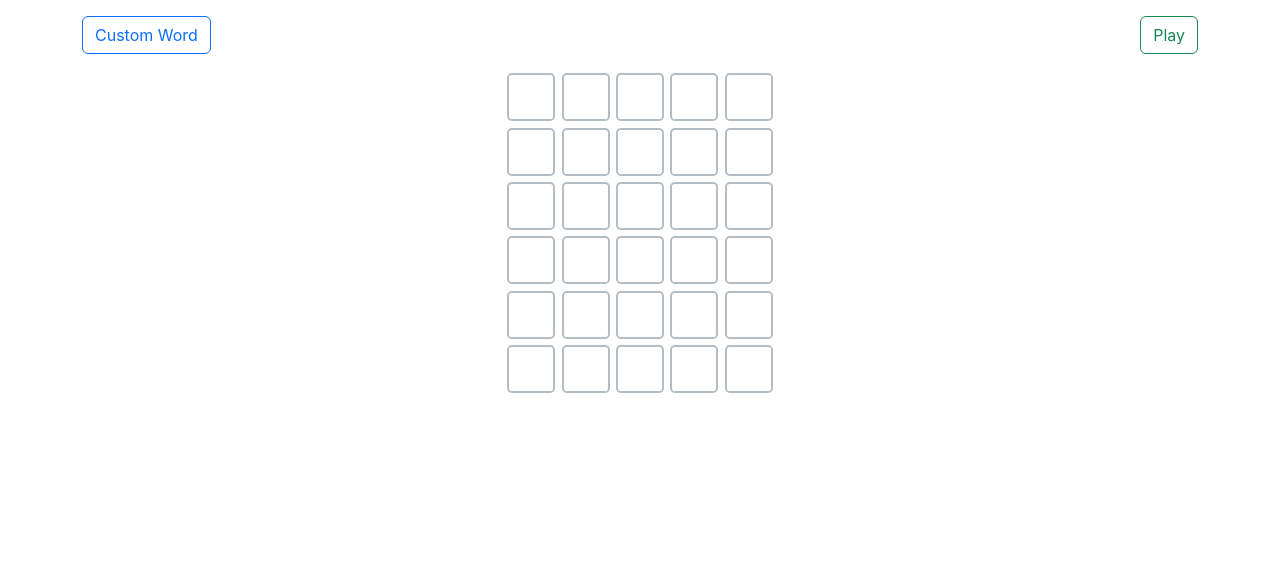
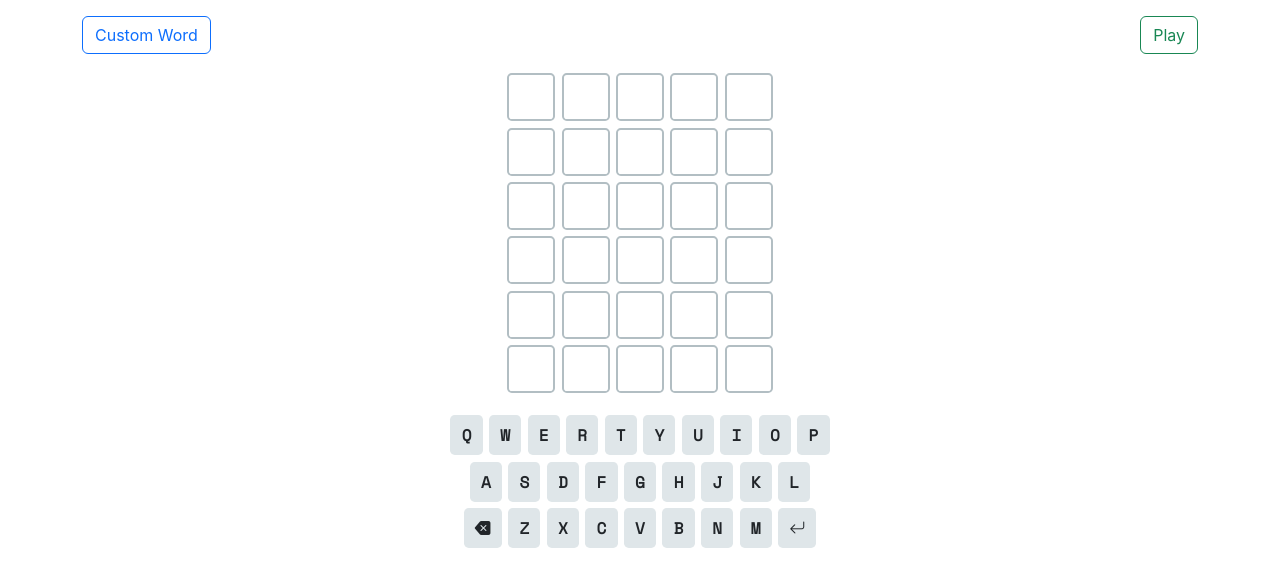
Before and after one commit to lightzane/react-wordle, a React (Create React App) app: page / in a window 1280 px wide. Shown: the top 586 px of the page. Built offline with nearby package versions, Linux system fonts and the light colour scheme.

Commit message:
add on-screen keyboard

```diff
--- a/package.json
+++ b/package.json
@@ -1,5 +1,5 @@
 {
-  "name": "react-freedom-wordle",
+  "name": "react-wordle",
   "version": "0.1.0",
   "private": true,
   "homepage": ".",
--- a/public/index.html
+++ b/public/index.html
@@ -24,8 +24,9 @@
       work correctly both with client-side routing and a non-root public URL.
       Learn how to configure a non-root public URL by running `npm run build`.
     -->
-    <title>React Freedom Wordle</title>
+    <title>React Wordle</title>
     <link href="https://cdn.jsdelivr.net/npm/bootstrap@5.2.3/dist/css/bootstrap.min.css" rel="stylesheet" integrity="sha384-rbsA2VBKQhggwzxH7pPCaAqO46MgnOM80zW1RWuH61DGLwZJEdK2Kadq2F9CUG65" crossorigin="anonymous">
+    <link rel="stylesheet" href="https://cdn.jsdelivr.net/npm/bootstrap-icons@1.10.3/font/bootstrap-icons.css">
   </head>
   <body>
     <noscript>You need to enable JavaScript to run this app.</noscript>
--- a/src/App.tsx
+++ b/src/App.tsx
@@ -2,6 +2,7 @@ import React, { KeyboardEvent, useCallback, useContext, useEffect, useState } fr
 import './App.scss';
 import { Board } from './components/board/board';
 import { Header } from './components/header/header';
+import { Keyboard } from './components/keyboard';
 import { GlobalContext } from './state/global.context';
 
 export const App: React.FC = () => {
@@ -58,6 +59,7 @@ export const App: React.FC = () => {
       <Header isModalCustomWordOpened={handleModalCustomWordOpened} />
       {/* <span className="font-space">{globalCtx?.currentWord?.replace(/./gi, '*')}</span> */}
       <Board />
+      <Keyboard />
     </div>
   );
 
--- /dev/null
+++ b/src/components/keyboard/index.ts
@@ -0,0 +1 @@
+export * from './keyboard';
--- /dev/null
+++ b/src/components/keyboard/keyboard.module.scss
@@ -0,0 +1,22 @@
+.key {
+    background-color: #dfe6e9;
+    padding: .5rem .7rem;
+    margin: .2rem;
+    border-radius: .3rem;
+    cursor: pointer;
+    transition: 250ms ease-in;
+    &:hover {
+        background-color: #b2bec3;
+    }
+}
+
+.keyboard_row {
+    display: flex;
+    font-family: 'Space Mono', monospace;
+    font-weight: bold;
+
+    // handset
+    @media screen and (max-width: 599.98px) and (orientation: portrait) {
+        font-size: 0.8rem;
+    }
+}
--- /dev/null
+++ b/src/components/keyboard/keyboard.tsx
@@ -0,0 +1,80 @@
+import React, { useContext } from 'react';
+import { GlobalContext } from '../../state/global.context';
+import style from './keyboard.module.scss';
+
+export const Keyboard: React.FC = () => {
+
+    const globalCtx = useContext(GlobalContext);
+
+    function triggerKey(key: string): void {
+        if (!globalCtx) return;
+        // * Add letter
+        if (key !== 'BACKSPACE' && key !== 'ENTER') {
+            globalCtx.incrementBox();
+        }
+
+        // * Delete letter
+        else if (key === 'BACKSPACE') {
+            globalCtx.decrementBox();
+        }
+
+        // * Enter and Submit word
+        else {
+            // Word not completed, do not proceed on entering letter "Enter" key
+            if (globalCtx.currentWord && globalCtx.currentWord.length > globalCtx.currentBox) {
+                return;
+            }
+        }
+
+        globalCtx.enterLetter(key);
+    }
+
+    const row1 = <>
+        <div className={style.key} onClick={() => triggerKey('Q')}>Q</div>
+        <div className={style.key} onClick={() => triggerKey('W')}>W</div>
+        <div className={style.key} onClick={() => triggerKey('E')}>E</div>
+        <div className={style.key} onClick={() => triggerKey('R')}>R</div>
+        <div className={style.key} onClick={() => triggerKey('T')}>T</div>
+        <div className={style.key} onClick={() => triggerKey('Y')}>Y</div>
+        <div className={style.key} onClick={() => triggerKey('U')}>U</div>
+        <div className={style.key} onClick={() => triggerKey('I')}>I</div>
+        <div className={style.key} onClick={() => triggerKey('O')}>O</div>
+        <div className={style.key} onClick={() => triggerKey('P')}>P</div>
+    </>;
+
+    const row2 = <>
+        <div className={style.key} onClick={() => triggerKey('A')}>A</div>
+        <div className={style.key} onClick={() => triggerKey('S')}>S</div>
+        <div className={style.key} onClick={() => triggerKey('D')}>D</div>
+        <div className={style.key} onClick={() => triggerKey('F')}>F</div>
+        <div className={style.key} onClick={() => triggerKey('G')}>G</div>
+        <div className={style.key} onClick={() => triggerKey('H')}>H</div>
+        <div className={style.key} onClick={() => triggerKey('J')}>J</div>
+        <div className={style.key} onClick={() => triggerKey('K')}>K</div>
+        <div className={style.key} onClick={() => triggerKey('L')}>L</div>
+    </>;
+
+    const row3 = <>
+        <div className={style.key} onClick={() => triggerKey('BACKSPACE')}>
+            <i className='bi bi-backspace-fill'></i>
+        </div>
+        <div className={style.key} onClick={() => triggerKey('Z')}>Z</div>
+        <div className={style.key} onClick={() => triggerKey('X')}>X</div>
+        <div className={style.key} onClick={() => triggerKey('C')}>C</div>
+        <div className={style.key} onClick={() => triggerKey('V')}>V</div>
+        <div className={style.key} onClick={() => triggerKey('B')}>B</div>
+        <div className={style.key} onClick={() => triggerKey('N')}>N</div>
+        <div className={style.key} onClick={() => triggerKey('M')}>M</div>
+        <div className={style.key} onClick={() => triggerKey('ENTER')}>
+            <i className='bi bi-arrow-return-left'></i>
+        </div>
+    </>;
+
+    return (
+        <div className='container d-flex align-items-center flex-column mt-3'>
+            <div className={style.keyboard_row}>{row1}</div>
+            <div className={style.keyboard_row}>{row2}</div>
+            <div className={style.keyboard_row}>{row3}</div>
+        </div>
+    );
+};
--- a/src/shared/words.ts
+++ b/src/shared/words.ts
@@ -9,5 +9,10 @@ export const WORDS = [
     'beach',
     'birth',
     'block',
-    'blood'
+    'blood',
+    'board',
+    'brain',
+    'bread',
+    'break',
+    'brown'
 ];
```
Also changed, not shown: 1 other file (tests, documents, lock files or other folders).
